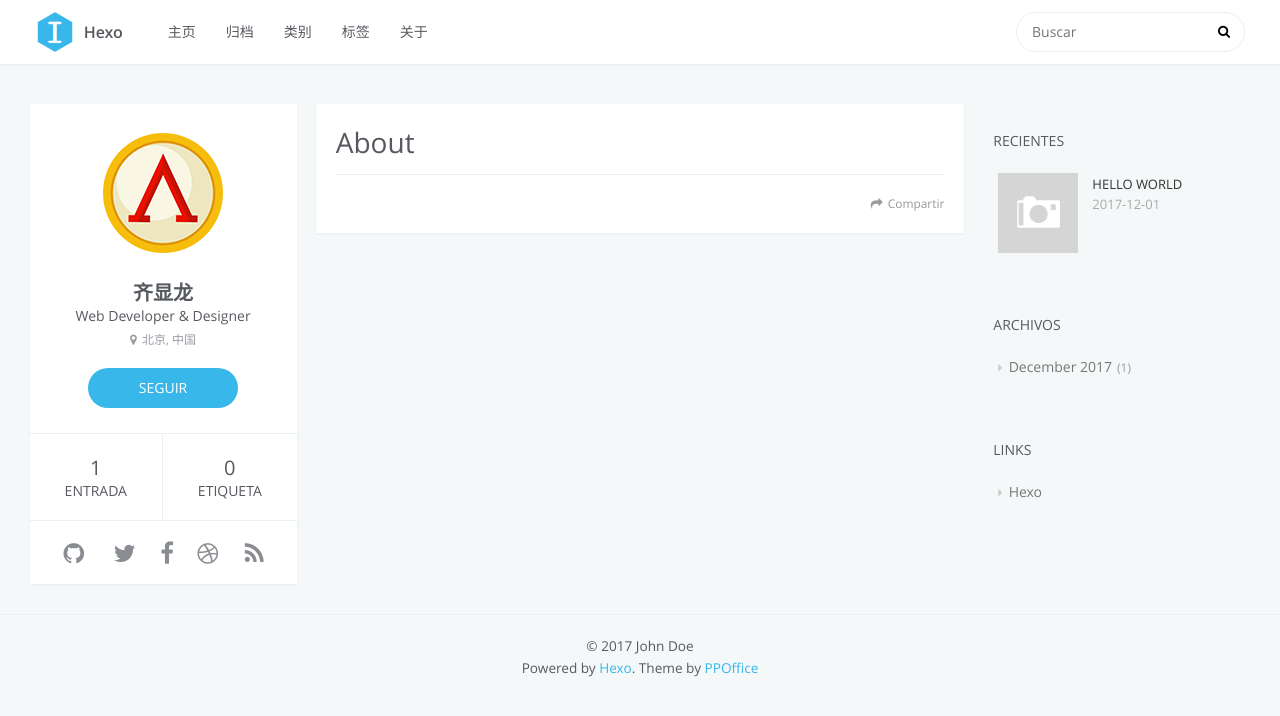
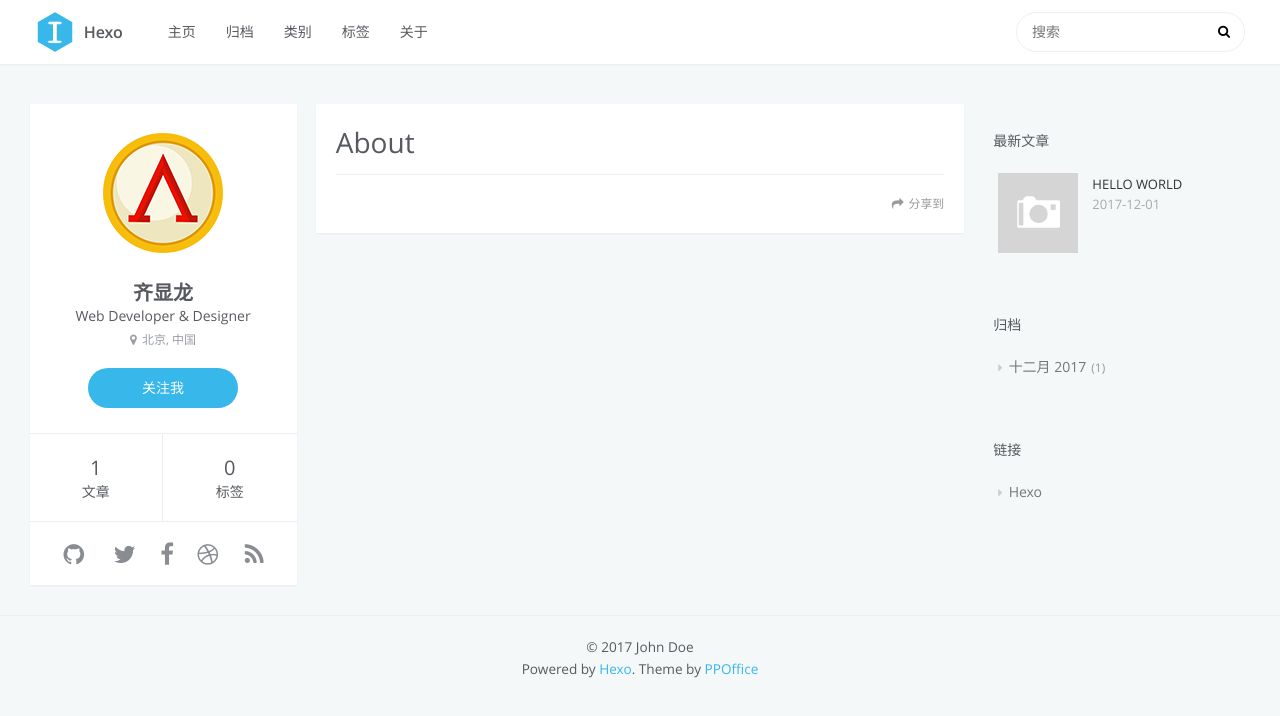
Before and after one commit to XianlongQi/XianlongQi.github.io, a plain HTML site: page about/index.html in a window 1280 px wide. Drawn offline with Linux system fonts and the light colour scheme; no server answers.

Commit message:
Site updated: 2017-12-01 16:04:33

```diff
--- a/about/index.html
+++ b/about/index.html
@@ -8,10 +8,10 @@
     <meta name="description" content="做自己爱做的事，爱自己在做的事！">
 <meta property="og:type" content="website">
 <meta property="og:title" content="About">
-<meta property="og:url" content="http://yoursite.com/about/index.html">
+<meta property="og:url" content="http://qixl.xin/about/index.html">
 <meta property="og:site_name" content="Hexo">
 <meta property="og:description" content="做自己爱做的事，爱自己在做的事！">
-<meta property="og:locale" content="zh-Hans">
+<meta property="og:locale" content="zh-CN">
 <meta property="og:updated_time" content="2017-12-01T05:23:24.896Z">
 <meta name="twitter:card" content="summary">
 <meta name="twitter:title" content="About">
@@ -81,14 +81,14 @@
             <div id="search-form-wrap">
 
     <form class="search-form">
-        <input type="text" class="ins-search-input search-form-input" placeholder="Buscar" />
+        <input type="text" class="ins-search-input search-form-input" placeholder="搜索" />
         <button type="submit" class="search-form-submit"></button>
     </form>
     <div class="ins-search">
     <div class="ins-search-mask"></div>
     <div class="ins-search-container">
         <div class="ins-input-wrapper">
-            <input type="text" class="ins-search-input" placeholder="Type something..." />
+            <input type="text" class="ins-search-input" placeholder="想要查找什么..." />
             <span class="ins-close ins-selectable"><i class="fa fa-times-circle"></i></span>
         </div>
         <div class="ins-section-wrapper">
@@ -100,11 +100,11 @@
 (function (window) {
     var INSIGHT_CONFIG = {
         TRANSLATION: {
-            POSTS: 'Entradas',
-            PAGES: 'Pages',
-            CATEGORIES: 'Categorias',
-            TAGS: 'Etiquetas',
-            UNTITLED: '(Untitled)',
+            POSTS: '文章',
+            PAGES: '页面',
+            CATEGORIES: '分类',
+            TAGS: '标签',
+            UNTITLED: '(未命名)',
         },
         ROOT_URL: '/',
         CONTENT_URL: '/content.json',
@@ -134,7 +134,7 @@
                 <td>
 
     <div class="search-form">
-        <input type="text" class="ins-search-input search-form-input" placeholder="Buscar" />
+        <input type="text" class="ins-search-input search-form-input" placeholder="搜索" />
     </div>
 
                 </td>
@@ -154,16 +154,16 @@
             <h2 id="name">齐显龙</h2>
             <h3 id="title">Web Developer &amp; Designer</h3>
             <span id="location"><i class="fa fa-map-marker"></i>北京, 中国</span>
-            <a id="follow" target="_blank" href="https://github.com/ppoffice/">SEGUIR</a>
+            <a id="follow" target="_blank" href="https://github.com/ppoffice/">关注我</a>
         </div>
         <div class="article-info profile-block">
             <div class="article-info-block">
                 1
-                <span>Entrada</span>
+                <span>文章</span>
             </div>
             <div class="article-info-block">
                 0
-                <span>Etiqueta</span>
+                <span>标签</span>
             </div>
         </div>
 
@@ -239,7 +239,7 @@
 
 </div>
 
-    <a data-url="http://yoursite.com/about/index.html" data-id="cjaniar1u0002ackqnzh1s81j" class="article-share-link"><i class="fa fa-share"></i>Compartir</a>
+    <a data-url="http://qixl.xin/about/index.html" data-id="cjanmi4u10003v8kqgdv1dv6s" class="article-share-link"><i class="fa fa-share"></i>分享到</a>
 <script>
     (function ($) {
         // Prevent duplicate binding
@@ -339,7 +339,7 @@
 
 
     <div class="widget-wrap">
-        <h3 class="widget-title">Recientes</h3>
+        <h3 class="widget-title">最新文章</h3>
         <div class="widget">
             <ul id="recent-post" class="">
 
@@ -371,9 +371,9 @@
 
 
     <div class="widget-wrap">
-        <h3 class="widget-title">Archivos</h3>
+        <h3 class="widget-title">归档</h3>
         <div class="widget">
-            <ul class="archive-list"><li class="archive-list-item"><a class="archive-list-link" href="/archives/2017/12/">December 2017</a><span class="archive-list-count">1</span></li></ul>
+            <ul class="archive-list"><li class="archive-list-item"><a class="archive-list-link" href="/archives/2017/12/">十二月 2017</a><span class="archive-list-count">1</span></li></ul>
         </div>
     </div>
 
@@ -384,7 +384,7 @@
 
 
     <div class="widget-wrap widget-list">
-        <h3 class="widget-title">Links</h3>
+        <h3 class="widget-title">链接</h3>
         <div class="widget">
             <ul>
 
```
Also changed, not shown: 2017/12/01/hello-world/index.html (+18 -18 lines), archives/2017/12/index.html (+18 -18 lines), archives/2017/index.html (+18 -18 lines), archives/index.html (+18 -18 lines), categories/index.html (+17 -17 lines), index.html (+18 -18 lines), tags/index.html (+17 -17 lines), 1 other file.
